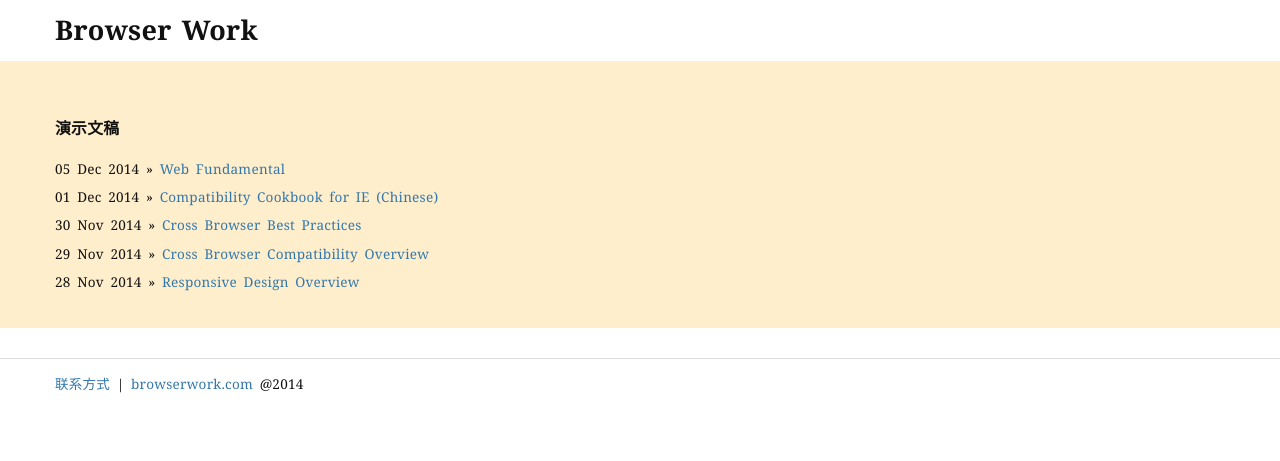
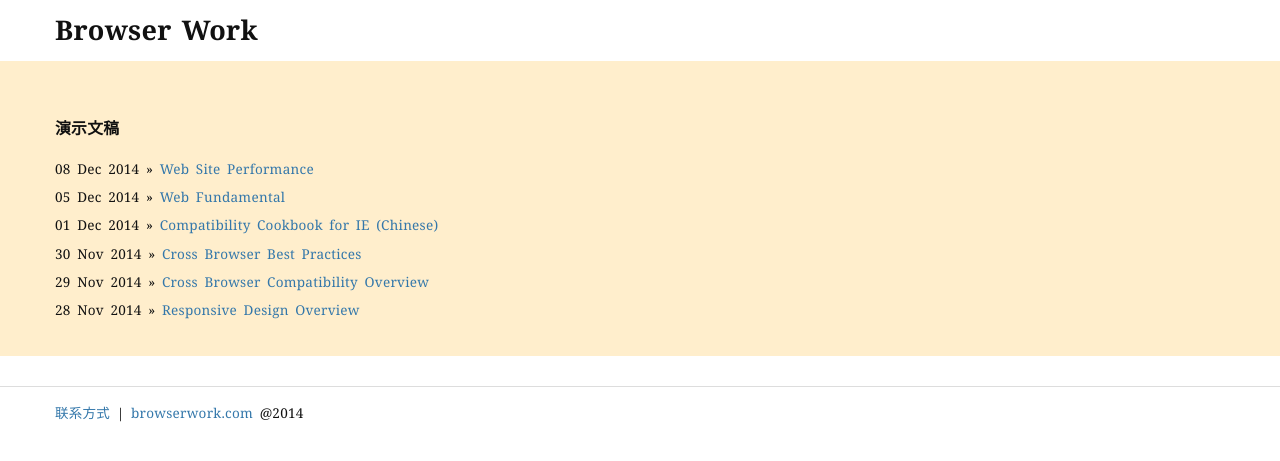
Before and after one commit to aaronz/aaronz.github.com, a Jekyll site: the page built from slides.html, in a window 1280 px wide. Shown: the top 461 px of the page. Built offline with Jekyll 4.4.1, drawn with Linux system fonts in a browser that asks for light colours; Markdown is read by kramdown in place of the engine named in the settings.

Commit message:
Update slides index to include web site performance.

```diff
--- a/slides.html
+++ b/slides.html
@@ -7,6 +7,7 @@ title: Slides
         <div id="home">
           <h3 class="text-muted">演示文稿</h3>
           <ul class="posts">
+          <li><span>08 Dec 2014</span> &raquo; <a href="slides/web-site-performance.html">Web Site Performance</a></li>
             <li><span>05 Dec 2014</span> &raquo; <a href="slides/web-fundamental.html">Web Fundamental</a></li>
             <li><span>01 Dec 2014</span> &raquo; <a href="slides/compatibility-cookbook-cn.html">Compatibility Cookbook for IE (Chinese)</a></li>
             <li><span>30 Nov 2014</span> &raquo; <a href="slides/cross-browser-best-practices.html">Cross Browser Best Practices</a></li>
```
